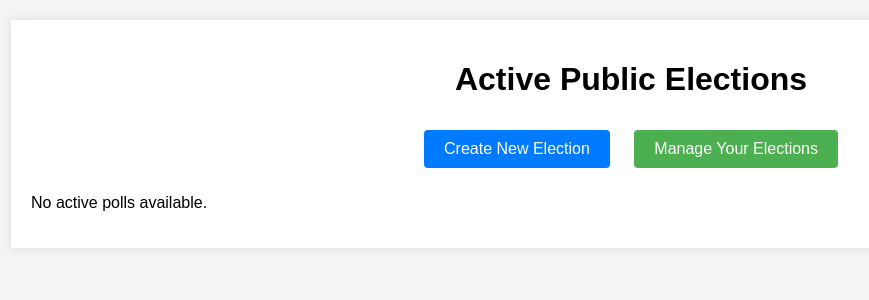
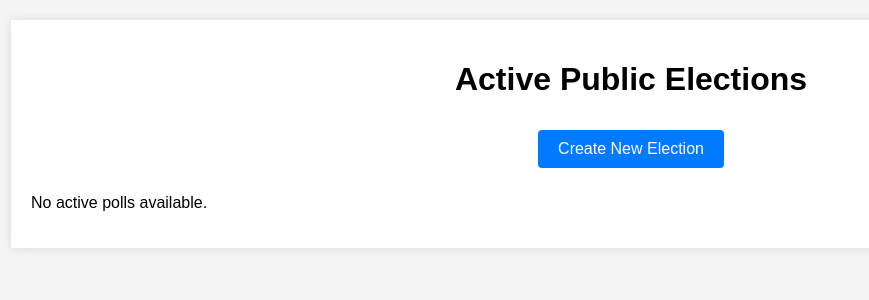
Before and after one commit to MaheelLLC/CIS-375-Vote-Project, a Django app: page /vote/ in a window 1280 px wide. Shown: the part 56-356 px from the top of the page, without its empty margins (9-878 px from the left). Run offline with Django 5.2, Linux system fonts and the light colour scheme; the visitor is signed in with stand-in values (Sample User, id 1); data that the repository does not hold is empty.

Commit message:
Comment manage elections page
With the introduction of the public delete button,
a manage elections page isn't necessary anymore,
so I simply commented out the links to said page.

```diff
--- a/vote_app/templates/election_page.html
+++ b/vote_app/templates/election_page.html
@@ -7,7 +7,7 @@
     <!-- Centered create and manage election buttons -->
     <div>
         <a href="{% url 'create_poll' %}" class="button create">Create New Election</a>
-        <a href="{% url 'manage_elections' %}" class="button">Manage Your Elections</a>
+        {% comment %} <a href="{% url 'manage_elections' %}" class="button">Manage Your Elections</a> {% endcomment %}
     </div>
 
     <div class="election-list">
```
